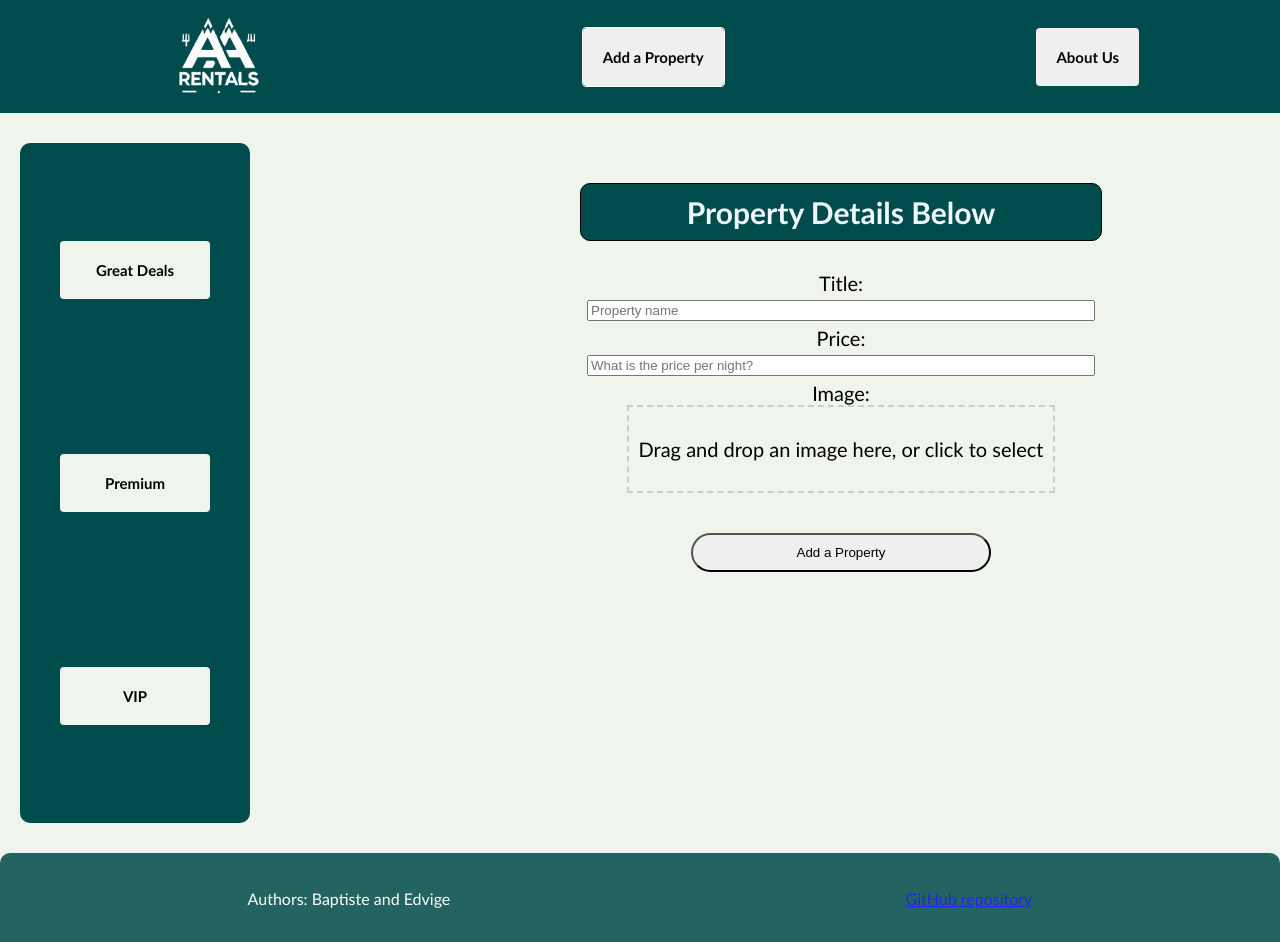
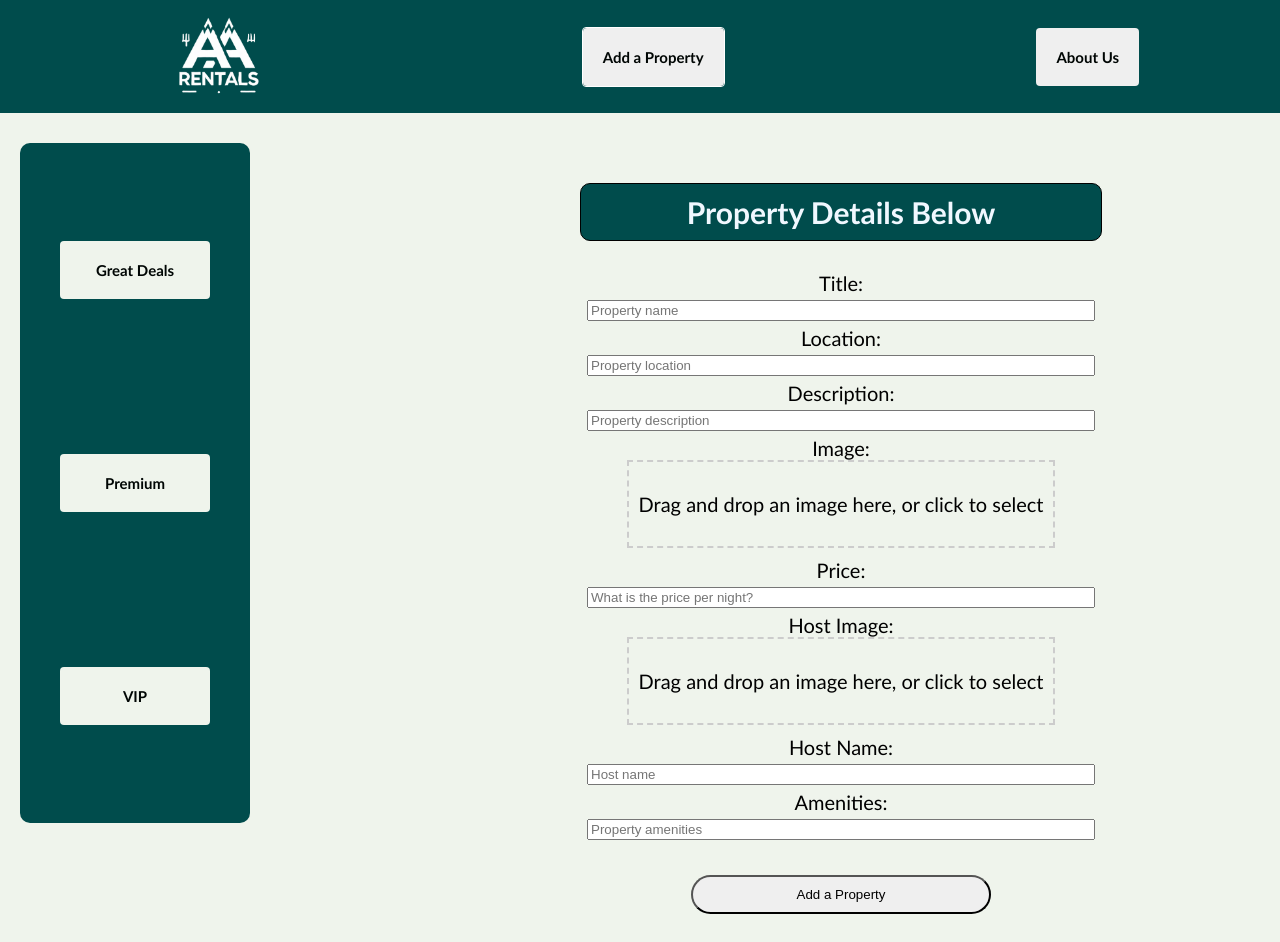
Before and after one commit to edvigedev/Apartment-Rentals-Admin-Mini-Project, a React (Vite) app: page /AddProperty in a window 1280 px wide. Shown: the top 942 px of the page. Built offline with nearby package versions, Linux system fonts and the light colour scheme.

Commit message:
last push of the day

```diff
--- a/package.json
+++ b/package.json
@@ -26,6 +26,7 @@
     "eslint-plugin-react": "^7.37.2",
     "eslint-plugin-react-hooks": "^5.0.0",
     "eslint-plugin-react-refresh": "^0.4.14",
+    "gh-pages": "^6.2.0",
     "globals": "^15.11.0",
     "vite": "^5.4.10"
   }
--- a/src/Components/PropertyList.jsx
+++ b/src/Components/PropertyList.jsx
@@ -16,7 +16,6 @@ const PropertyList = ({ properties, setProperties }) => {
     // Render a div element to contain the property list
     <div>
       {properties.map((property) => {
-        console.log("Property:", property);
         if (!property.price) return null;
 
         return (
--- a/src/pages/AddProperty.jsx
+++ b/src/pages/AddProperty.jsx
@@ -5,22 +5,36 @@ import { v4 as uuidv4 } from "uuid";
 
 const AddProperty = ({ properties, setProperties }) => {
   const [title, setTitle] = useState("");
+  const [location, setLocation] = useState("");
   const [price, setPrice] = useState("");
   const [image, setImage] = useState("");
+  const [description, setDescription] = useState("");
+  const [hostImage, setHostImage] = useState("");
+  const [hostName, setHostName] = useState("");
+  const [amenities, setAmenities] = useState("");
 
   const nav = useNavigate();
 
   const handleTitleInput = (event) => setTitle(event.target.value);
   const handlePriceInput = (event) => setPrice(event.target.value);
+  const handleLocationInput = (event) => setLocation(event.target.value);
+  const handleDescriptionInput = (event) => setDescription(event.target.value);
+  const handleHostNameInput = (event) => setHostName(event.target.value);
+  const handleAmenitiesInput = (event) => setAmenities(event.target.value);
 
   const handleSubmit = (event) => {
     event.preventDefault();
 
     const newProperty = {
-      id: uuidv4(), // Make sure to generate a unique ID
+      id: uuidv4(), // Unique ID
       name: title,
+      location: location,
+      description: description,
       price: `$${parseFloat(price).toFixed(2)}`,
-      picture_url: image, // Map image to picture_url
+      picture_url: image,
+      host_picture_url: hostImage,
+      host_name: hostName,
+      amenities: amenities.split(",").map((amenity) => amenity.trim()), // Convert comma-separated string into an array
       host_identity_verified: true, // Example default value
     };
     console.log("New Property:", newProperty);
@@ -33,8 +47,13 @@ const AddProperty = ({ properties, setProperties }) => {
 
     // Clear form inputs
     setTitle("");
+    setLocation("");
+    setDescription("");
     setPrice("");
     setImage("");
+    setHostImage("");
+    setHostName("");
+    setAmenities("");
   };
 
   // Handle file drop
@@ -51,11 +70,21 @@ const AddProperty = ({ properties, setProperties }) => {
     }
   };
 
-  const { getRootProps, getInputProps } = useDropzone({
-    onDrop: handleFileChange,
+  const {
+    getRootProps: getPropertyRootProps,
+    getInputProps: getPropertyInputProps,
+  } = useDropzone({
+    onDrop: (files) => handleFileChange(files, setImage),
     accept: "image/jpeg, image/png, image/gif",
     multiple: false,
   });
+
+  const { getRootProps: getHostRootProps, getInputProps: getHostInputProps } =
+    useDropzone({
+      onDrop: (files) => handleFileChange(files, setHostImage),
+      accept: "image/jpeg, image/png, image/gif",
+      multiple: false,
+    });
 
   return (
     <div className="add-property">
@@ -72,27 +101,36 @@ const AddProperty = ({ properties, setProperties }) => {
           required
         />
 
-        <label>Price:</label>
+        <label>Location:</label>
         <input
-          type="number"
-          name="price"
-          value={price}
-          min={0}
-          onChange={handlePriceInput}
-          placeholder="What is the price per night?"
+          type="text"
+          name="location"
+          value={location}
+          onChange={handleLocationInput}
+          placeholder="Property location"
+          required
+        />
+
+        <label>Description:</label>
+        <input
+          type="text"
+          name="description"
+          value={description}
+          onChange={handleDescriptionInput}
+          placeholder="Property description"
           required
         />
 
         <label>Image:</label>
         <div
-          {...getRootProps()}
+          {...getPropertyRootProps()}
           style={{
             border: "2px dashed #ccc",
             padding: "10px",
             marginBottom: "10px",
           }}
         >
-          <input {...getInputProps()} />
+          <input {...getPropertyInputProps()} />
           <p>Drag and drop an image here, or click to select</p>
         </div>
 
@@ -107,6 +145,61 @@ const AddProperty = ({ properties, setProperties }) => {
           </div>
         )}
 
+        <label>Price:</label>
+        <input
+          type="number"
+          name="price"
+          value={price}
+          min={0}
+          onChange={handlePriceInput}
+          placeholder="What is the price per night?"
+          required
+        />
+
+        <label>Host Image:</label>
+        <div
+          {...getHostRootProps()}
+          style={{
+            border: "2px dashed #ccc",
+            padding: "10px",
+            marginBottom: "10px",
+          }}
+        >
+          <input {...getHostInputProps()} />
+          <p>Drag and drop an image here, or click to select</p>
+        </div>
+
+        {image && (
+          <div>
+            <p>Preview:</p>
+            <img
+              src={image}
+              alt="Property"
+              style={{ width: "200px", height: "auto", marginTop: "10px" }}
+            />
+          </div>
+        )}
+
+        <label>Host Name:</label>
+        <input
+          type="text"
+          name="title"
+          value={hostName}
+          onChange={handleHostNameInput}
+          placeholder="Host name"
+          required
+        />
+
+        <label>Amenities:</label>
+        <input
+          type="text"
+          name="description"
+          value={amenities}
+          onChange={handleAmenitiesInput}
+          placeholder="Property amenities"
+          required
+        />
+
         <button type="submit">Add a Property</button>
       </form>
     </div>
--- a/src/pages/propertyDetails.jsx
+++ b/src/pages/propertyDetails.jsx
@@ -2,7 +2,7 @@ import React from "react";
 import { Link, useParams } from "react-router-dom";
 import propertyDatas from "../assets/data/data.json";
 
-const PropertyDetails = () => {
+const PropertyDetails = ({ properties }) => {
   const { propertyId } = useParams(); // Obtenez l'ID depuis l'URL
   const propertyDetail = propertyDatas.results.find(
     (prop) => prop.id === Number(propertyId)
```
Also changed, not shown: 2 other files (tests, documents, lock files or other folders).
